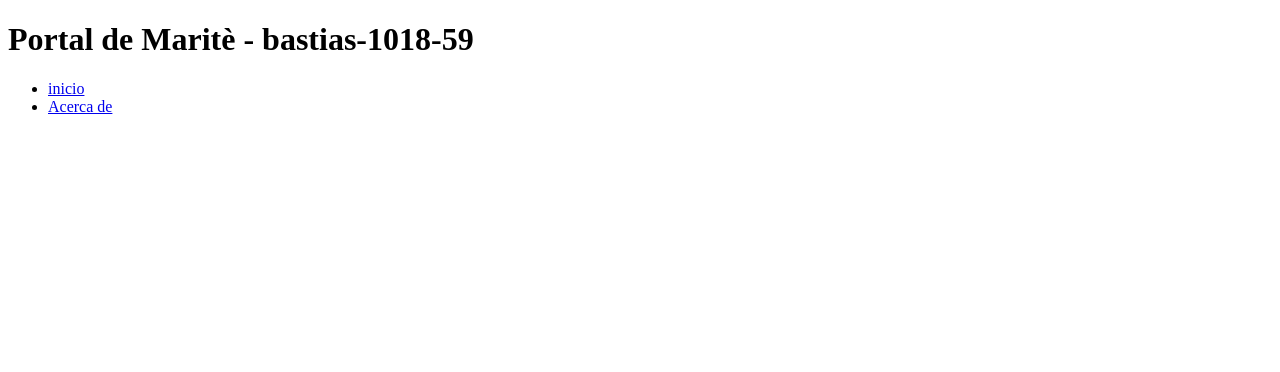
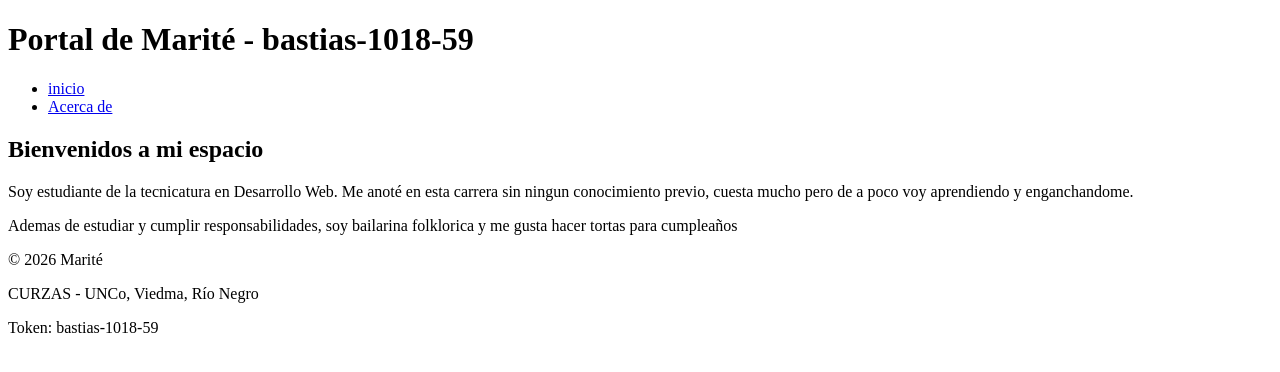
Before and after one commit to Marite28/peylw-2026-practicos-bastias-1018-59, a plain HTML site: page index.html in a window 1280 px wide. Drawn offline with Linux system fonts and the light colour scheme.

Commit message:
index.html completo: header, nav, main y footer

```diff
--- a/index.html
+++ b/index.html
@@ -2,12 +2,12 @@
 <html lang="es">
 <head>
     <meta charset="UTF-8">
-    <title>Portal de Maritè - bastias-1018-59</title>
+    <title>Portal de Marité - bastias-1018-59</title>
 </head>
 <body>
 <!--token-alumno: bastias-1018-59-->
 <header>
-    <h1>Portal de Maritè - bastias-1018-59</h1>
+    <h1>Portal de Marité - bastias-1018-59</h1>
 </header>
 
 <nav>
@@ -17,5 +17,17 @@
     </ul>
 </nav>
 
+<main>
+    <seccion>
+        <h2>Bienvenidos a mi espacio</h2>
+        <p>Soy estudiante de la tecnicatura en Desarrollo Web. Me anoté en esta carrera sin ningun conocimiento previo, cuesta mucho pero de a poco voy aprendiendo y enganchandome. </p>
+        <p>Ademas de estudiar y cumplir responsabilidades, soy bailarina folklorica y me gusta hacer tortas para cumpleaños</p>
+    </seccion>
+</main>
+<footer>
+    <p>&copy; 2026 Marité</p>
+    <p>CURZAS - UNCo, Viedma, Río Negro</p>
+    <p>Token: bastias-1018-59</p>
+</footer>
 </body>
 </html>
```
